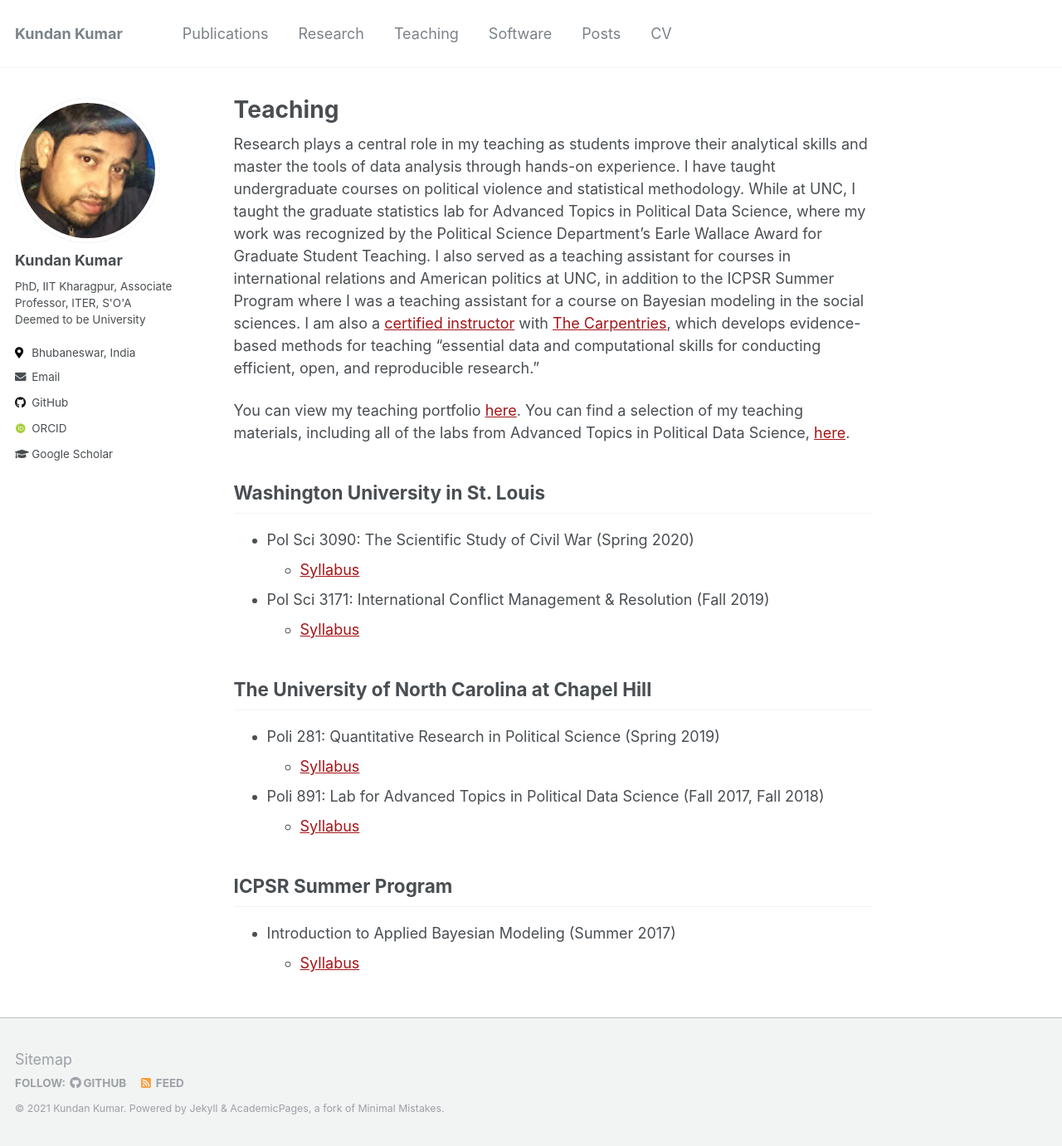
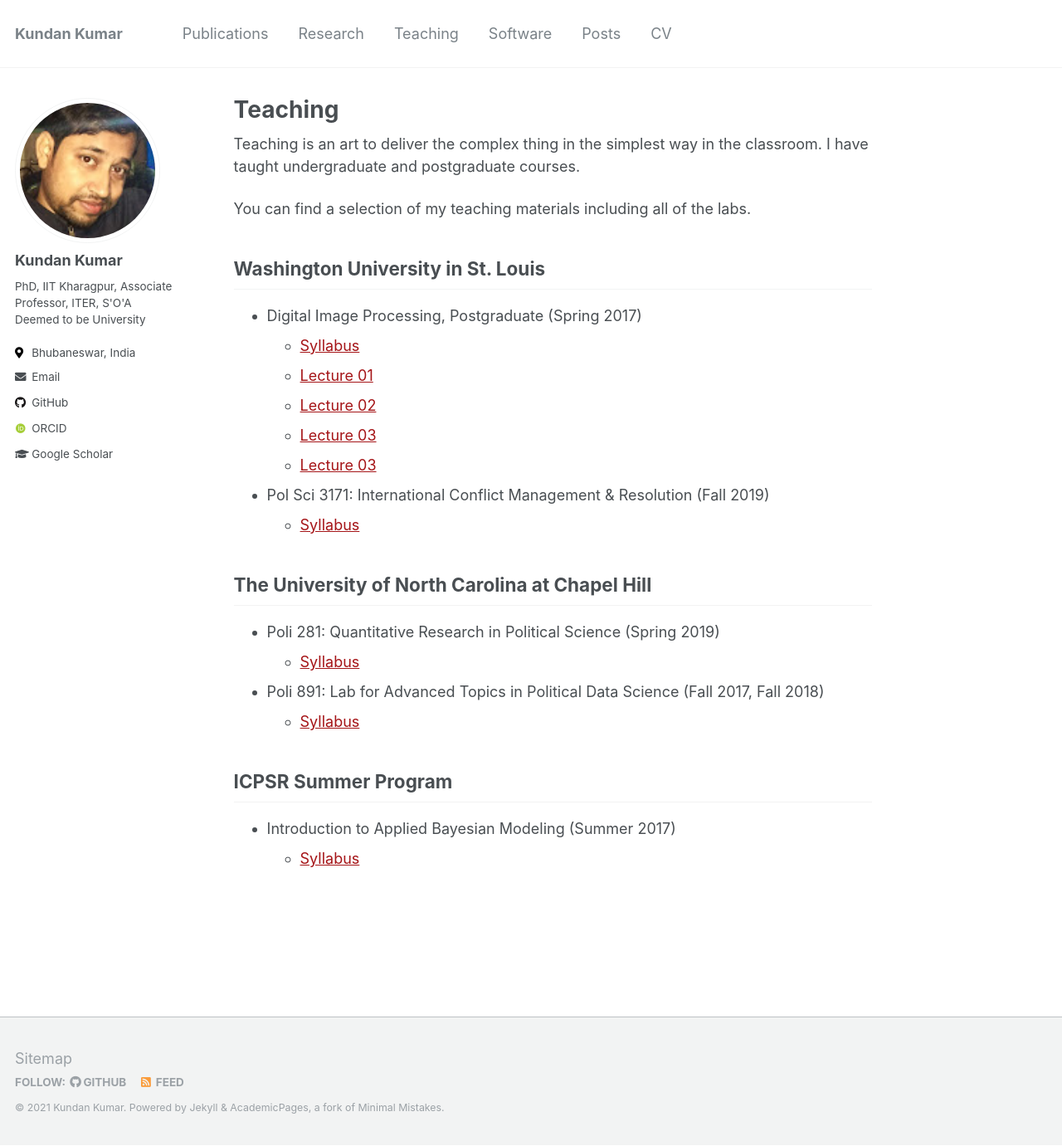
Before and after one commit to erkundanec/erkundanec.github.io, a Jekyll site: the page built from _pages/teaching.md, in a window 1280 px wide and 1381 px high. Shown: the whole window at 83% size. Built offline with Jekyll 4.4.1, drawn with Linux system fonts in a browser that asks for light colours; some web fonts are replaced.

Commit message:
Update teaching.md

```diff
--- a/_pages/teaching.md
+++ b/_pages/teaching.md
@@ -3,29 +3,17 @@ permalink: /teaching/
 title: "Teaching"
 ---
 
-Research plays a central role in my teaching as students improve their
-analytical skills and master the tools of data analysis through hands-on
-experience. I have taught undergraduate courses on political violence and
-statistical methodology. While at UNC, I taught the graduate statistics lab for
-Advanced Topics in Political Data Science, where my work was recognized by the
-Political Science Department's Earle Wallace Award for Graduate Student
-Teaching. I also served as a teaching assistant for courses in international
-relations and American politics at UNC, in addition to the ICPSR Summer Program
-where I was a teaching assistant for a course on Bayesian modeling in the social
-sciences. I am also a
-[certified instructor](https://carpentries.org/instructors/#jayrobwilliams) with
-[The Carpentries](https://carpentries.org/), which develops evidence-based
-methods for teaching "essential data and computational skills for conducting
-efficient, open, and reproducible research."
+Teaching is an art to deliver the complex thing in the simplest way in the classroom. I have taught undergraduate and postgraduate courses.
 
-
-You can view my teaching portfolio [here](/files/pdf/teaching/Portfolio.pdf).
-You can find a selection of my teaching materials, including all of the labs
-from Advanced Topics in Political Data Science, [here](/teaching-materials).
+You can find a selection of my teaching materials including all of the labs.
 
 ## Washington University in St. Louis
-- Pol Sci 3090: The Scientific Study of Civil War (Spring 2020)
+- Digital Image Processing, Postgraduate (Spring 2017)
     - [Syllabus](/files/pdf/teaching/PS 3090 Syllabus.pdf)
+    - [Lecture 01](/files/pdf/teaching/Digital_Image_Processing/DIP_Lecture01.pdf)
+    - [Lecture 02](/files/pdf/teaching/PS 3090 Syllabus.pdf)
+    - [Lecture 03](/files/pdf/teaching/PS 3090 Syllabus.pdf)
+    - [Lecture 03](/files/pdf/teaching/PS 3090 Syllabus.pdf)
 - Pol Sci 3171: International Conflict Management & Resolution (Fall 2019)
     - [Syllabus](/files/pdf/teaching/PS 3171 Syllabus.pdf)
 
```
